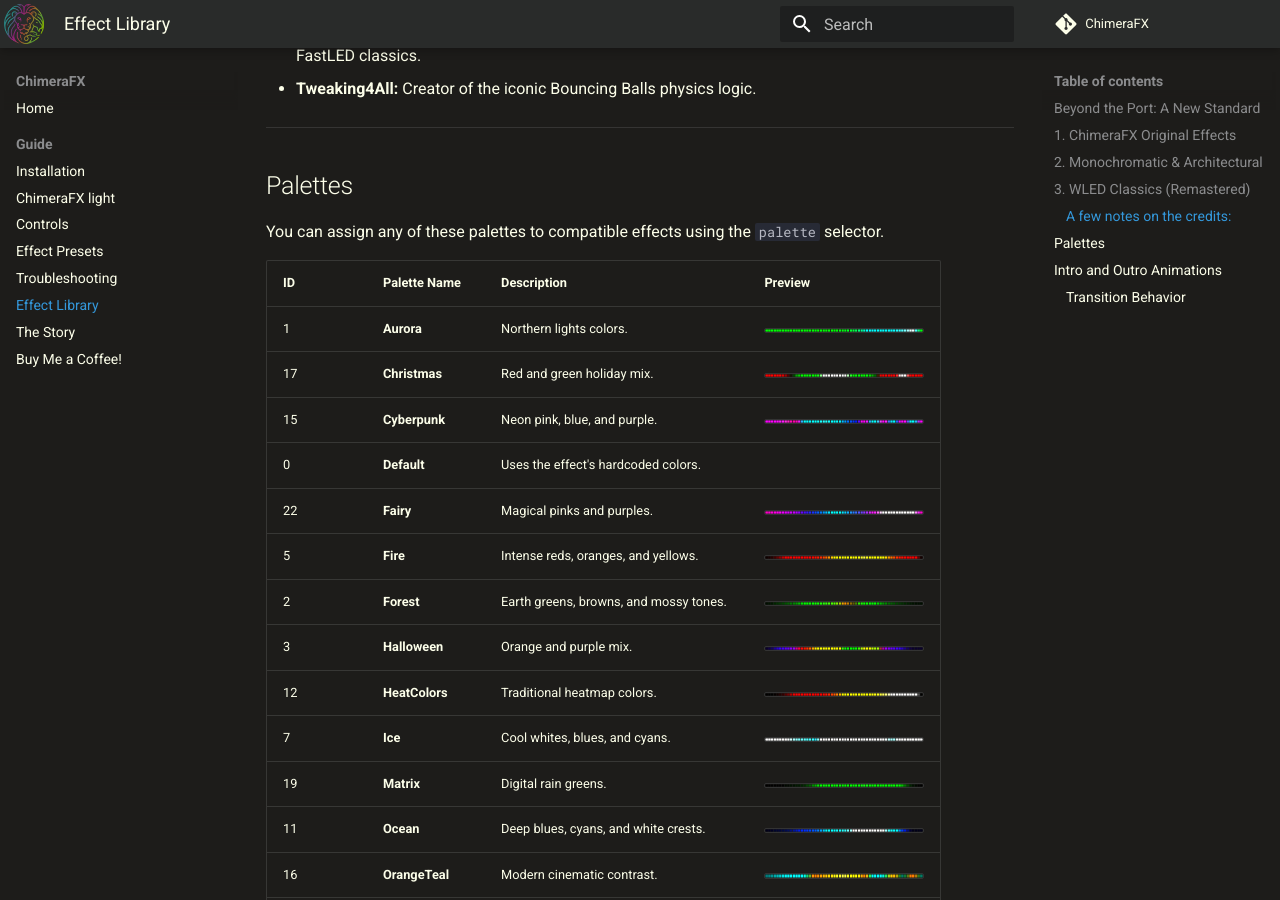
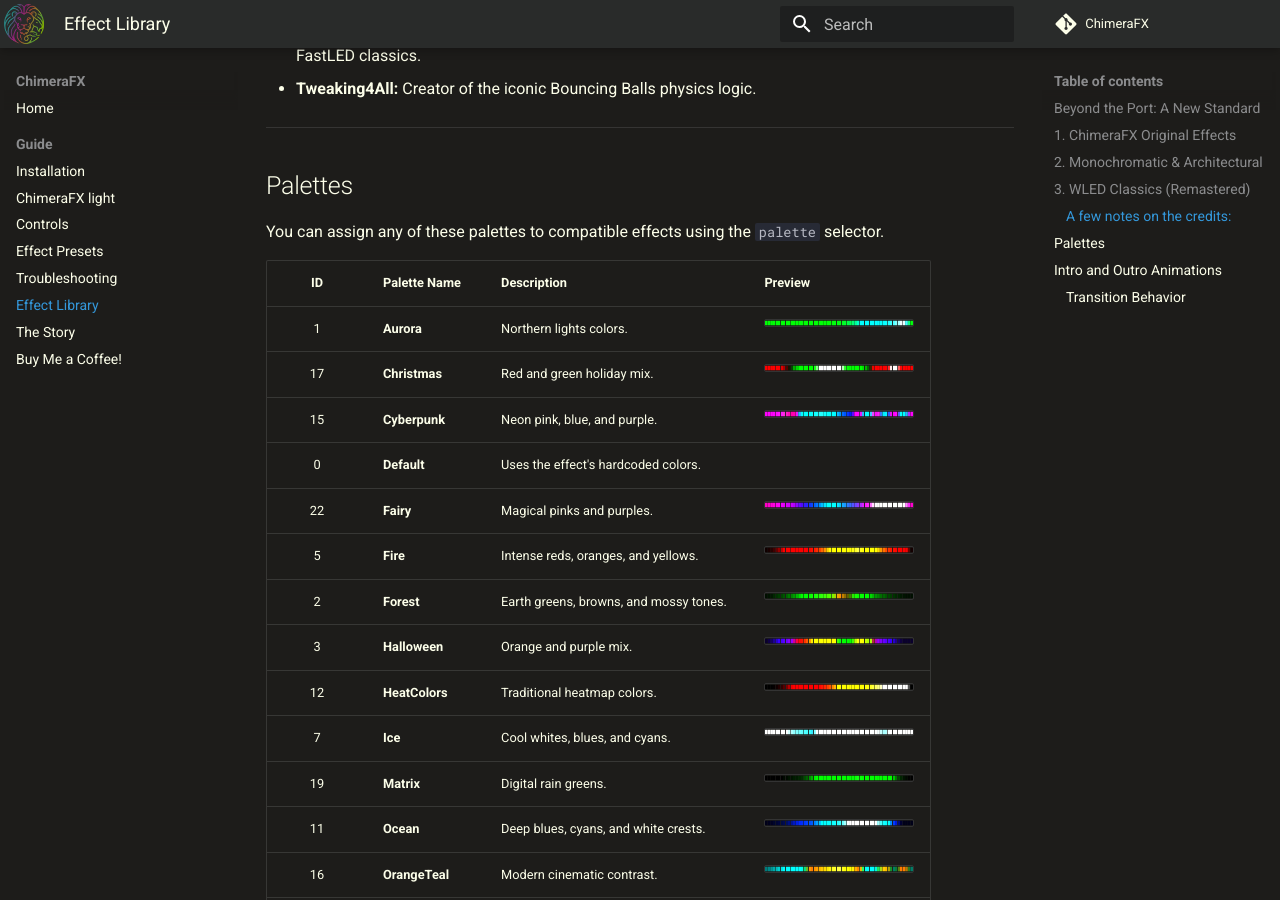
Before and after one commit to effelle/ChimeraFX, an MkDocs documentation site: the page built from docs/Effects-Library.md, in a window 1280 px wide and 900 px high, scrolled down 4616 px. Built offline with MkDocs 1.6.1 and Material for MkDocs 9.7.7, drawn with Linux system fonts in a browser that asks for light colours; comment, search, counter and statistics services are not loaded.

Commit message:
docs: adjust palette preview styling for better alignment

```diff
--- a/docs/Effects-Library.md
+++ b/docs/Effects-Library.md
@@ -1491,31 +1491,31 @@
 You can assign any of these palettes to compatible effects using the `palette` selector.
 
 | ID | Palette Name | Description | Preview |
-|:---|:---|:---|:---|
-| 1 | **Aurora** | Northern lights colors. | ![Aurora](/ChimeraFX/assets/palettes/Aurora.png){ width="160" style="border-radius: 2px; border: 1px solid #333; " } |
-| 17 | **Christmas** | Red and green holiday mix. | ![Christmas](/ChimeraFX/assets/palettes/Christmas.png){ width="160" style="border-radius: 2px; border: 1px solid #333; " } |
-| 15 | **Cyberpunk** | Neon pink, blue, and purple. | ![Cyberpunk](/ChimeraFX/assets/palettes/Cyberpunk.png){ width="160" style="border-radius: 2px; border: 1px solid #333; " } |
+|:--:|:---|:---|:---|
+| 1 | **Aurora** | Northern lights colors. | ![Aurora](/ChimeraFX/assets/palettes/Aurora.png){ style="width: 150px; height: 8px !important; border-radius: 2px; border: 1px solid #333; display: block; object-fit: fill;" } |
+| 17 | **Christmas** | Red and green holiday mix. | ![Christmas](/ChimeraFX/assets/palettes/Christmas.png){ style="width: 150px; height: 8px !important; border-radius: 2px; border: 1px solid #333; display: block; object-fit: fill;" } |
+| 15 | **Cyberpunk** | Neon pink, blue, and purple. | ![Cyberpunk](/ChimeraFX/assets/palettes/Cyberpunk.png){ style="width: 150px; height: 8px !important; border-radius: 2px; border: 1px solid #333; display: block; object-fit: fill;" } |
 | 0 | **Default** | Uses the effect's hardcoded colors. |  |
-| 22 | **Fairy** | Magical pinks and purples. | ![Fairy](/ChimeraFX/assets/palettes/Fairy.png){ width="160" style="border-radius: 2px; border: 1px solid #333; " } |
-| 5 | **Fire** | Intense reds, oranges, and yellows. | ![Fire](/ChimeraFX/assets/palettes/Fire.png){ width="160" style="border-radius: 2px; border: 1px solid #333; " } |
-| 2 | **Forest** | Earth greens, browns, and mossy tones. | ![Forest](/ChimeraFX/assets/palettes/Forest.png){ width="160" style="border-radius: 2px; border: 1px solid #333; " } |
-| 3 | **Halloween** | Orange and purple mix. | ![Halloween](/ChimeraFX/assets/palettes/Halloween.png){ width="160" style="border-radius: 2px; border: 1px solid #333; " } |
-| 12 | **HeatColors** | Traditional heatmap colors. | ![HeatColors](/ChimeraFX/assets/palettes/HeatColors.png){ width="160" style="border-radius: 2px; border: 1px solid #333; " } |
-| 7 | **Ice** | Cool whites, blues, and cyans. | ![Ice](/ChimeraFX/assets/palettes/Ice.png){ width="160" style="border-radius: 2px; border: 1px solid #333; " } |
-| 19 | **Matrix** | Digital rain greens. | ![Matrix](/ChimeraFX/assets/palettes/Matrix.png){ width="160" style="border-radius: 2px; border: 1px solid #333; " } |
-| 11 | **Ocean** | Deep blues, cyans, and white crests. | ![Ocean](/ChimeraFX/assets/palettes/Ocean.png){ width="160" style="border-radius: 2px; border: 1px solid #333; " } |
-| 16 | **OrangeTeal** | Modern cinematic contrast. | ![OrangeTeal](/ChimeraFX/assets/palettes/OrangeTeal.png){ width="160" style="border-radius: 2px; border: 1px solid #333; " } |
-| 8 | **Party** | Vibrant high-contrast mixed colors. | ![Party](/ChimeraFX/assets/palettes/Party.png){ width="160" style="border-radius: 2px; border: 1px solid #333; " } |
-| 10 | **Pastel** | Soft, desaturated soothing colors. | ![Pastel](/ChimeraFX/assets/palettes/Pastel.png){ width="160" style="border-radius: 2px; border: 1px solid #333; " } |
-| 4 | **Rainbow** | Full HSV spectrum cycle. | ![Rainbow](/ChimeraFX/assets/palettes/Rainbow.png){ width="160" style="border-radius: 2px; border: 1px solid #333; " } |
-| 18 | **RedBlue** | Simple red and blue gradient. | ![RedBlue](/ChimeraFX/assets/palettes/RedBlue.png){ width="160" style="border-radius: 2px; border: 1px solid #333; " } |
-| 14 | **Rivendell** | Fantasy forest greens and blues. | ![Rivendell](/ChimeraFX/assets/palettes/Rivendell.png){ width="160" style="border-radius: 2px; border: 1px solid #333; " } |
-| 13 | **Sakura** | Pink and white cherry blossom tones. | ![Sakura](/ChimeraFX/assets/palettes/Sakura.png){ width="160" style="border-radius: 2px; border: 1px solid #333; " } |
-| 254 | **Smart Random** | Dynamic, intelligent color combinations. | ![Smart Random](/ChimeraFX/assets/palettes/Smart_Random.png){ width="160" style="border-radius: 2px; border: 1px solid #333; " } |
-| 21 | **Solid** | Solid color (uses primary color). | ![Solid](/ChimeraFX/assets/palettes/Solid.png){ width="160" style="border-radius: 2px; border: 1px solid #333; " } |
-| 20 | **SunnyGold** | Bright gold and yellow. | ![SunnyGold](/ChimeraFX/assets/palettes/SunnyGold.png){ width="160" style="border-radius: 2px; border: 1px solid #333; " } |
-| 6 | **Sunset** | Purple, red, orange, and yellow gradients. | ![Sunset](/ChimeraFX/assets/palettes/Sunset.png){ width="160" style="border-radius: 2px; border: 1px solid #333; " } |
-| 23 | **Twilight** | Dusk blues and purples. | ![Twilight](/ChimeraFX/assets/palettes/Twilight.png){ width="160" style="border-radius: 2px; border: 1px solid #333; " } |
+| 22 | **Fairy** | Magical pinks and purples. | ![Fairy](/ChimeraFX/assets/palettes/Fairy.png){ style="width: 150px; height: 8px !important; border-radius: 2px; border: 1px solid #333; display: block; object-fit: fill;" } |
+| 5 | **Fire** | Intense reds, oranges, and yellows. | ![Fire](/ChimeraFX/assets/palettes/Fire.png){ style="width: 150px; height: 8px !important; border-radius: 2px; border: 1px solid #333; display: block; object-fit: fill;" } |
+| 2 | **Forest** | Earth greens, browns, and mossy tones. | ![Forest](/ChimeraFX/assets/palettes/Forest.png){ style="width: 150px; height: 8px !important; border-radius: 2px; border: 1px solid #333; display: block; object-fit: fill;" } |
+| 3 | **Halloween** | Orange and purple mix. | ![Halloween](/ChimeraFX/assets/palettes/Halloween.png){ style="width: 150px; height: 8px !important; border-radius: 2px; border: 1px solid #333; display: block; object-fit: fill;" } |
+| 12 | **HeatColors** | Traditional heatmap colors. | ![HeatColors](/ChimeraFX/assets/palettes/HeatColors.png){ style="width: 150px; height: 8px !important; border-radius: 2px; border: 1px solid #333; display: block; object-fit: fill;" } |
+| 7 | **Ice** | Cool whites, blues, and cyans. | ![Ice](/ChimeraFX/assets/palettes/Ice.png){ style="width: 150px; height: 8px !important; border-radius: 2px; border: 1px solid #333; display: block; object-fit: fill;" } |
+| 19 | **Matrix** | Digital rain greens. | ![Matrix](/ChimeraFX/assets/palettes/Matrix.png){ style="width: 150px; height: 8px !important; border-radius: 2px; border: 1px solid #333; display: block; object-fit: fill;" } |
+| 11 | **Ocean** | Deep blues, cyans, and white crests. | ![Ocean](/ChimeraFX/assets/palettes/Ocean.png){ style="width: 150px; height: 8px !important; border-radius: 2px; border: 1px solid #333; display: block; object-fit: fill;" } |
+| 16 | **OrangeTeal** | Modern cinematic contrast. | ![OrangeTeal](/ChimeraFX/assets/palettes/OrangeTeal.png){ style="width: 150px; height: 8px !important; border-radius: 2px; border: 1px solid #333; display: block; object-fit: fill;" } |
+| 8 | **Party** | Vibrant high-contrast mixed colors. | ![Party](/ChimeraFX/assets/palettes/Party.png){ style="width: 150px; height: 8px !important; border-radius: 2px; border: 1px solid #333; display: block; object-fit: fill;" } |
+| 10 | **Pastel** | Soft, desaturated soothing colors. | ![Pastel](/ChimeraFX/assets/palettes/Pastel.png){ style="width: 150px; height: 8px !important; border-radius: 2px; border: 1px solid #333; display: block; object-fit: fill;" } |
+| 4 | **Rainbow** | Full HSV spectrum cycle. | ![Rainbow](/ChimeraFX/assets/palettes/Rainbow.png){ style="width: 150px; height: 8px !important; border-radius: 2px; border: 1px solid #333; display: block; object-fit: fill;" } |
+| 18 | **RedBlue** | Simple red and blue gradient. | ![RedBlue](/ChimeraFX/assets/palettes/RedBlue.png){ style="width: 150px; height: 8px !important; border-radius: 2px; border: 1px solid #333; display: block; object-fit: fill;" } |
+| 14 | **Rivendell** | Fantasy forest greens and blues. | ![Rivendell](/ChimeraFX/assets/palettes/Rivendell.png){ style="width: 150px; height: 8px !important; border-radius: 2px; border: 1px solid #333; display: block; object-fit: fill;" } |
+| 13 | **Sakura** | Pink and white cherry blossom tones. | ![Sakura](/ChimeraFX/assets/palettes/Sakura.png){ style="width: 150px; height: 8px !important; border-radius: 2px; border: 1px solid #333; display: block; object-fit: fill;" } |
+| 254 | **Smart Random** | Dynamic, intelligent color combinations. | ![Smart Random](/ChimeraFX/assets/palettes/Smart_Random.png){ style="width: 150px; height: 8px !important; border-radius: 2px; border: 1px solid #333; display: block; object-fit: fill;" } |
+| 21 | **Solid** | Solid color (uses primary color). | ![Solid](/ChimeraFX/assets/palettes/Solid.png){ style="width: 150px; height: 8px !important; border-radius: 2px; border: 1px solid #333; display: block; object-fit: fill;" } |
+| 20 | **SunnyGold** | Bright gold and yellow. | ![SunnyGold](/ChimeraFX/assets/palettes/SunnyGold.png){ style="width: 150px; height: 8px !important; border-radius: 2px; border: 1px solid #333; display: block; object-fit: fill;" } |
+| 6 | **Sunset** | Purple, red, orange, and yellow gradients. | ![Sunset](/ChimeraFX/assets/palettes/Sunset.png){ style="width: 150px; height: 8px !important; border-radius: 2px; border: 1px solid #333; display: block; object-fit: fill;" } |
+| 23 | **Twilight** | Dusk blues and purples. | ![Twilight](/ChimeraFX/assets/palettes/Twilight.png){ style="width: 150px; height: 8px !important; border-radius: 2px; border: 1px solid #333; display: block; object-fit: fill;" } |
 
 
 ## Intro and Outro Animations
```
